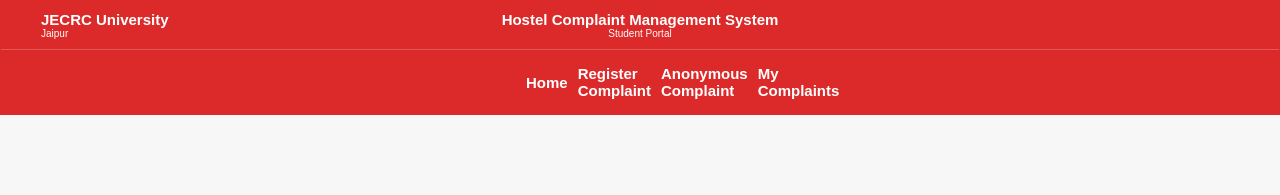
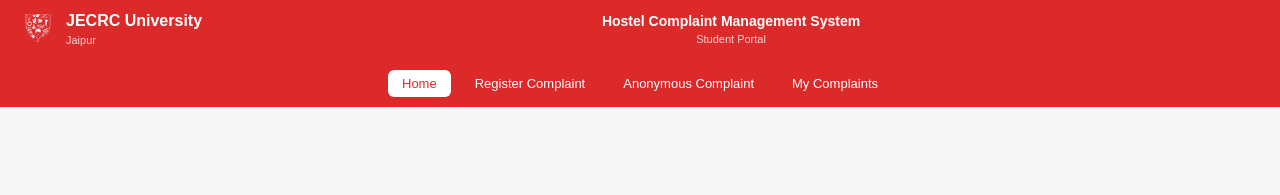
Before and after one commit to NikunjPareek/Hostel-helper-project, a plain HTML site: page frontend/Student/home.html in a window 1280 px wide. Shown: the top 195 px of the page. Drawn offline with Linux system fonts and the light colour scheme.

Commit message:
set the header title and navigation links for the  student portal pages.

```diff
--- a/frontend/Student/css/anonymous.css
+++ b/frontend/Student/css/anonymous.css
@@ -1,4 +1,3 @@
-
 
 body {
     font-family: 'Segoe UI', Roboto, Helvetica, Arial, sans-serif;
--- a/frontend/Student/header.html
+++ b/frontend/Student/header.html
@@ -1,22 +1,40 @@
 <header>
+  <!-- TOP NAV -->
   <nav class="top-nav">
-    <!-- Left: University name -->
+    <!-- Left: University -->
     <div class="uni-Name">
+      <div class="logo-circle">
+        <img src="../assets/logo.png" alt="JECRC Logo">
+      </div>
+      <div>
         <h2>JECRC University</h2>
          <span>Jaipur</span>
          </div>
-
-    <!-- Center: System info -->
+    </div>
+    <!-- Center: System Info -->
       <div class="system-info">
          <h1>Hostel Complaint Management System</h1>
           <span>Student Portal</span>
         </div>
   </nav>
 
+  <!-- SECOND NAV -->
 <nav class="nav2">
-    <a  class="nav-link" href="home.html">Home</a>
-    <a class="nav-link" href="complaint.html">Register Complaint</a>
-    <a class="nav-link" href="anonymous.html">Anonymous Complaint</a>
-    <a class="nav-link" href="complaint_history.html">My Complaints</a>
+  <a class="nav-link active" href="home.html">
+    Home
+  </a>
+
+  <a class="nav-link" href="complaint.html">
+    Register Complaint
+  </a>
+
+  <a class="nav-link" href="anonymous.html">
+    Anonymous Complaint
+  </a>
+
+  <a class="nav-link" href="complaint_history.html">
+    My Complaints
+  </a>
 </nav>
+
 </header>
--- a/frontend/assets/css/common.css
+++ b/frontend/assets/css/common.css
@@ -8,70 +8,111 @@ body{
     font-family: Arial, Helvetica, sans-serif;
     background-color:#f7f7f7;
     color: #333;
+    padding-top: 120px;
 }
 
 header{
-    display: flex;
-    background-color: rgb(220, 41, 41);
-    color:white;
-    flex-direction: column;
-    justify-content: space-between;
-    padding: 1px 1px;
-    padding-bottom:1px;
-    position:fixed;
+    position: fixed;
+    top: 0;
     width: 100%;
-    font-size: 10px;
+    background: rgb(220, 41, 41);
+    color: white;
+    z-index: 1000;
 }
 
+/* TOP NAV */
 .top-nav{
-    display:flex;
-    align-items:center;
-    justify-content:center;
-    position:relative;
-    padding:10px 40px;
+    display: grid;
+    grid-template-columns: auto 1fr auto;
+    align-items: center;
+    padding: 10px 20px;
 }
 
 .uni-Name{
-    position:absolute;
-    left:0;
-    margin-left:40px;
-    display:flex;
-    flex-direction:column;
-    text-align:left;
+    display: flex;
+    align-items: center;
+    gap: 10px;
+}
+
+
+.logo-circle img{
+    width: 36px;
+}
+
+.uni-Name h2{
+    margin: 0;
+    font-size: 16px;
+}
+
+.uni-Name span{
+    font-size: 11px;
+    opacity: 0.8;
 }
 
 .system-info{
-    display:flex;
-    flex-direction:column;
-    align-items:center;
-    text-align:center;
-}
-.nav2{
-    display:flex;
-    align-items:center;
-    justify-content:space-between;
-    padding:10px 520px;
-    font-weight: bold;
-    border-top: 0.1px solid rgba(255, 255, 255, 0.2);
-}
-.nav-link:hover{
-    opacity: 0.5;
-
-}
-.nav-link{
-    text-decoration: none;
-    font-size: 15px;
-    padding: 5px;
-    color: white;
-
+    text-align: center;
+    justify-self: center;
 }
 
+.system-info h1{
+    margin: 0;
+    font-size: 14px;
+}
+
+.system-info span{
+    font-size: 11px;
+    opacity: 0.8;
+}
+
+/* SECOND NAV */
+.nav2{
+    display: flex;
+    justify-content: center;
+    gap: 10px;
+    padding: 10px 0;
+    background: rgb(220, 41, 41);
+}
+
+.nav-link{
+    display: flex;
+    align-items: center;
+    gap: 6px;
+    padding: 6px 14px;
+    font-size: 13px;
+    color: white;
+    text-decoration: none;
+    border-radius: 6px;
+    transition: 0.2s;
+}
+
+.nav-link svg{
+    width: 16px;
+    height: 16px;
+    fill: none;
+    stroke: white;
+    stroke-width: 2;
+}
+
+/* HOVER */
+.nav-link:hover{
+    background: rgba(255,255,255,0.15);
+}
+
+/* ACTIVE TAB */
+.nav-link.active{
+    background: white;
+    color: rgb(220, 41, 41);
+}
+
+.nav-link.active svg{
+    stroke: rgb(220, 41, 41);
+}
 
 footer{
     display: flex;
     justify-content: space-between;
     align-items: center;
-    padding: 53px 100px;
+    padding: 100px 100px;
     background-color:rgba(0, 0, 0, 0.9);
     color:white;
     bottom: 0;
```
Also changed, not shown: frontend/Student/anonymous.html (+5 -0 lines), frontend/assets/logo-01.png (added), frontend/assets/logo.png (added). Lines whose indentation alone changed are shown as unchanged.
